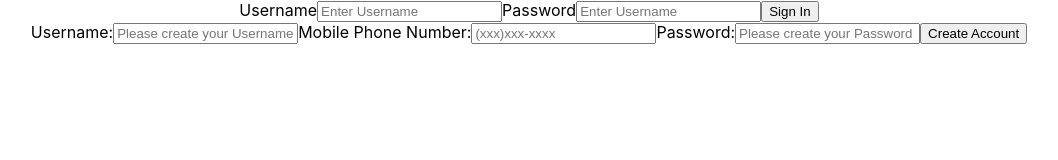
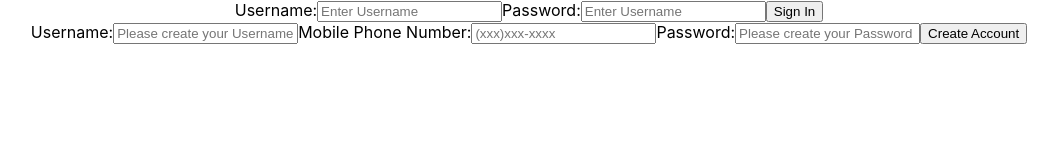
Before and after one commit to water-my-plants-6/front-end, a React (Create React App) app in the folder water-plants/: page / in a window 1280 px wide. Shown: the top 160 px of the page, without its empty margins (111-1169 px from the left). Built offline with nearby package versions, Linux system fonts and the light colour scheme.

Commit message:
Pushing a few things

```diff
--- a/water-plants/src/components/LoginForm.js
+++ b/water-plants/src/components/LoginForm.js
@@ -75,7 +75,7 @@ export default function LoginForm () {
 
     return (
         <form onSubmit={formSubmit}>
-            <label html="userName">Username</label>
+            <label html="userName">Username:</label>
             <input
                 type="text"
                 name="userName"
@@ -85,7 +85,7 @@ export default function LoginForm () {
                 placeholder="Enter Username"
                 />
                 {errorState.userName.length > 0 ? (<p>{errorState.userName}</p>) : null}
-            <label html="password">Password</label>
+            <label html="password">Password:</label>
             <input
                 type="text"
                 name="password"
```
